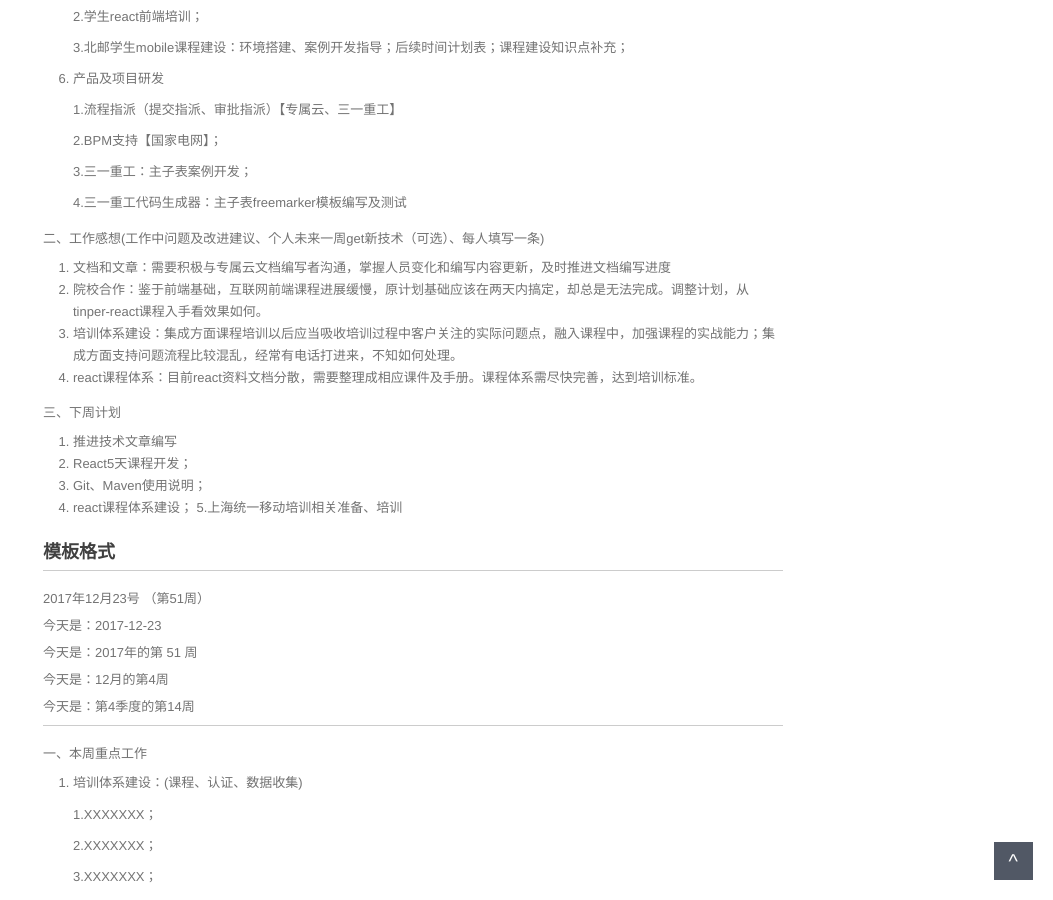
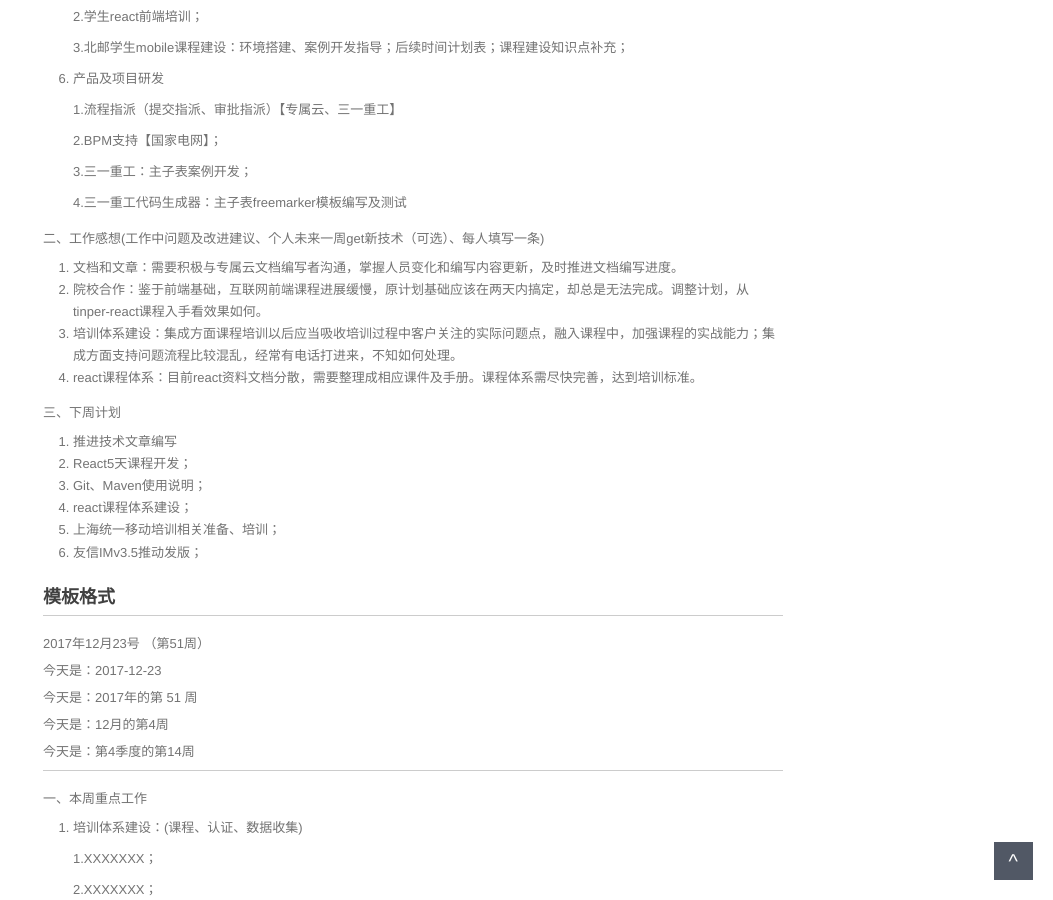
Before and after one commit to walllFlower/blog, a Jekyll site: the page built from _posts/2018-07-17-day_report_cxz.md, in a window 1280 px wide and 900 px high, scrolled down 1121 px. Shown: the whole window, without its empty margins (227-1280 px from the left). Built offline with Jekyll 4.4.1, drawn with Linux system fonts in a browser that asks for light colours; comment, search, counter and statistics services are not loaded.

Commit message:
Update 2018-07-17-day_report_cxz.md

```diff
--- a/_posts/2018-07-17-day_report_cxz.md
+++ b/_posts/2018-07-17-day_report_cxz.md
@@ -79,7 +79,7 @@ categories: 技术运营工作周报
 
 二、工作感想(工作中问题及改进建议、个人未来一周get新技术（可选）、每人填写一条)
 
-1. 文档和文章：需要积极与专属云文档编写者沟通，掌握人员变化和编写内容更新，及时推进文档编写进度
+1. 文档和文章：需要积极与专属云文档编写者沟通，掌握人员变化和编写内容更新，及时推进文档编写进度。
 2. 院校合作：鉴于前端基础，互联网前端课程进展缓慢，原计划基础应该在两天内搞定，却总是无法完成。调整计划，从tinper-react课程入手看效果如何。
 3. 培训体系建设：集成方面课程培训以后应当吸收培训过程中客户关注的实际问题点，融入课程中，加强课程的实战能力；集成方面支持问题流程比较混乱，经常有电话打进来，不知如何处理。
 4. react课程体系：目前react资料文档分散，需要整理成相应课件及手册。课程体系需尽快完善，达到培训标准。
@@ -90,7 +90,9 @@ categories: 技术运营工作周报
 2. React5天课程开发；
 3. Git、Maven使用说明；
 4. react课程体系建设；
-5.上海统一移动培训相关准备、培训
+5. 上海统一移动培训相关准备、培训；
+6. 友信IMv3.5推动发版；
+
 
 
 
```
